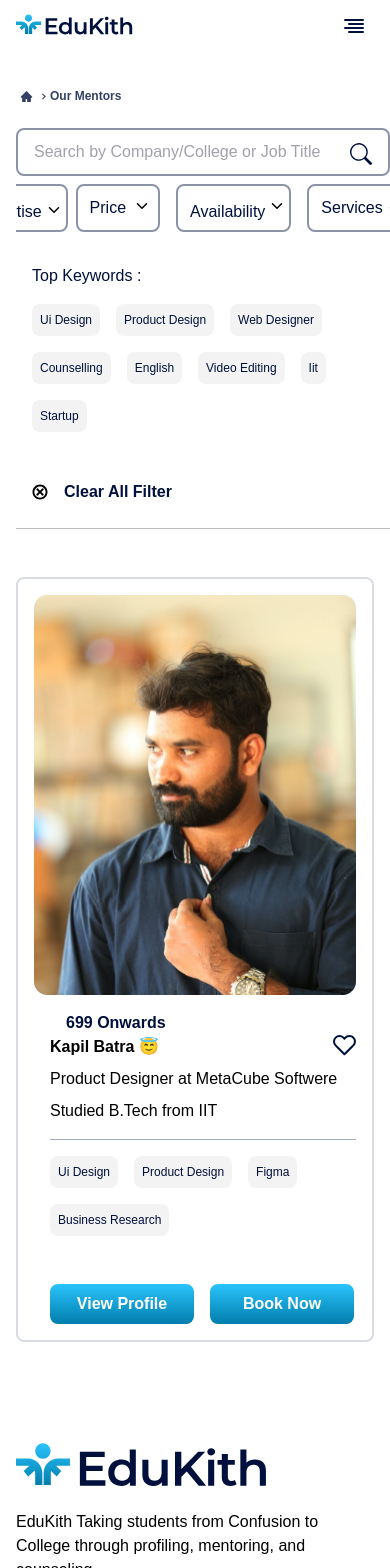
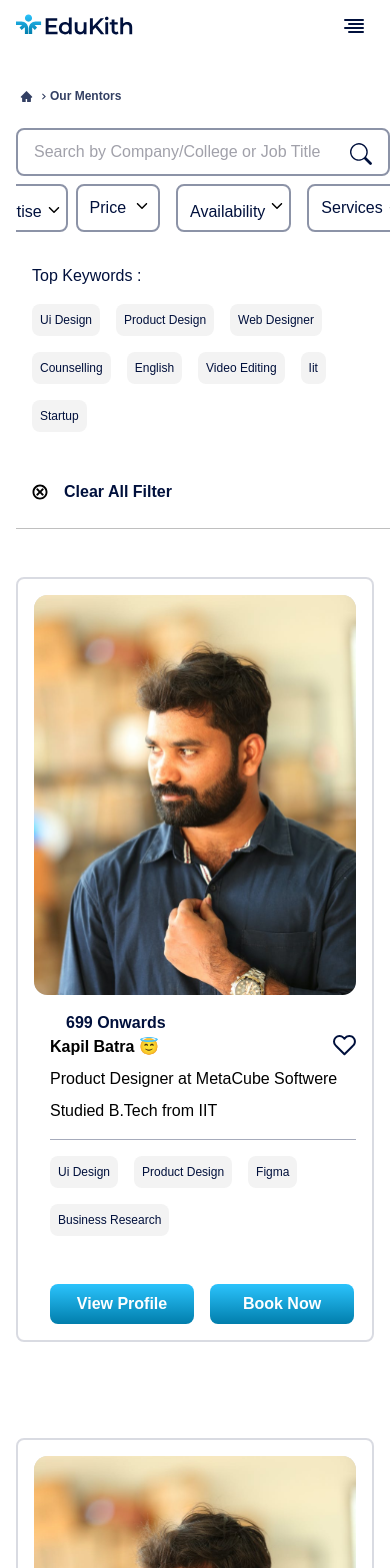
Before and after one commit to asif2508/silver-goggles, a React (Create React App) app: page /component in a window 390 px wide. Shown: the top 1568 px of the page. Built offline with nearby package versions, Linux system fonts and the light colour scheme.

Commit message:
Completed component's code for mobile view and desktop view

```diff
--- a/src/components/vaibhav/VaibhavComponent.js
+++ b/src/components/vaibhav/VaibhavComponent.js
@@ -17,6 +17,42 @@ const VaibhavComponent = () => {
     "Video editing",
     "iit",
     "Startup",
+  ];
+
+  const mentors = [
+    {
+      img: "https://preview.keenthemes.com/metronic-v4/theme/admin_1/page_user_profile_2.html",
+      name: "Kalpesh Lohar",
+      designation: "Product Designer",
+      study: "B.Tech in Computer Science",
+      about:
+        "Lorem ipsum dolor sit amet, consectetur adipiscing el it. Faucibus mauris semper massa ultrices eget sit vu lputate. Ante diam metus convallis nullam.",
+      skills: ["UI Design", "Product Design", "Web Design", "Counselling"],
+      price: "699 Onwards",
+      isFavourite: true,
+    },
+    {
+      img: "https://preview.keenthemes.com/metronic-v4/theme/admin_1/page_user_profile_2.html",
+      name: "Kalpesh Lohar",
+      designation: "Product Designer",
+      study: "B.Tech in Computer Science",
+      about:
+        "Lorem ipsum dolor sit amet, consectetur adipiscing el it. Faucibus mauris semper massa ultrices eget sit vu lputate. Ante diam metus convallis nullam.",
+      skills: ["UI Design", "Product Design", "Web Design", "Counselling"],
+      price: "699 Onwards",
+      isFavourite: false,
+    },
+    {
+      img: "https://preview.keenthemes.com/metronic-v4/theme/admin_1/page_user_profile_2.html",
+      name: "Kalpesh Lohar",
+      designation: "Product Designer",
+      study: "B.Tech in Computer Science",
+      about:
+        "Lorem ipsum dolor sit amet, consectetur adipiscing el it. Faucibus mauris semper massa ultrices eget sit vu lputate. Ante diam metus convallis nullam.",
+      skills: ["UI Design", "Product Design", "Web Design", "Counselling"],
+      price: "699 Onwards",
+      isFavourite: true,
+    },
   ];
   return (
     <>
@@ -143,8 +179,14 @@ const VaibhavComponent = () => {
           </div>
           <hr className="mt-6" style={{ color: Colors.hrgrey }} />
         </div>
+        <div>
+          { mentors.map((ment, index)=>(
 
-        <MapComponent />
+             <MapComponent />
+
+          ))
+          }
+        </div>
       </div>
     </>
   );
```
